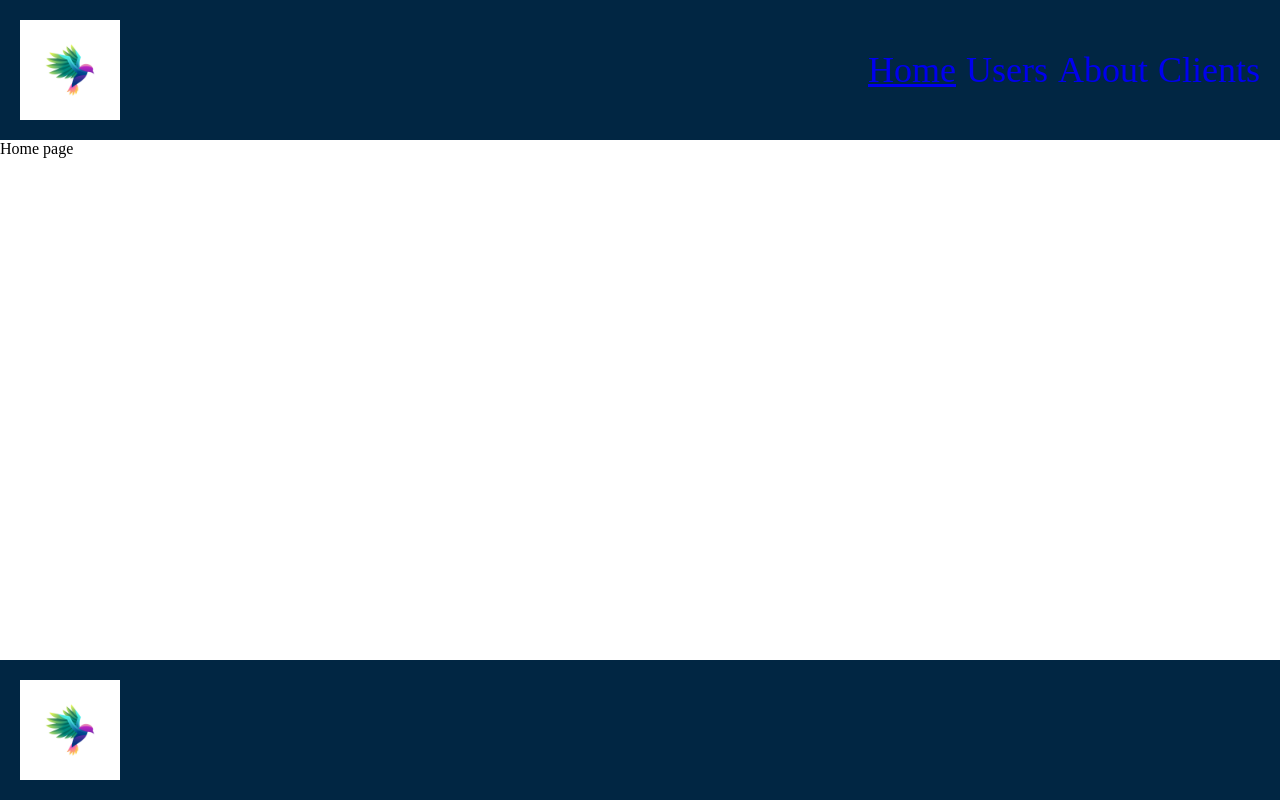
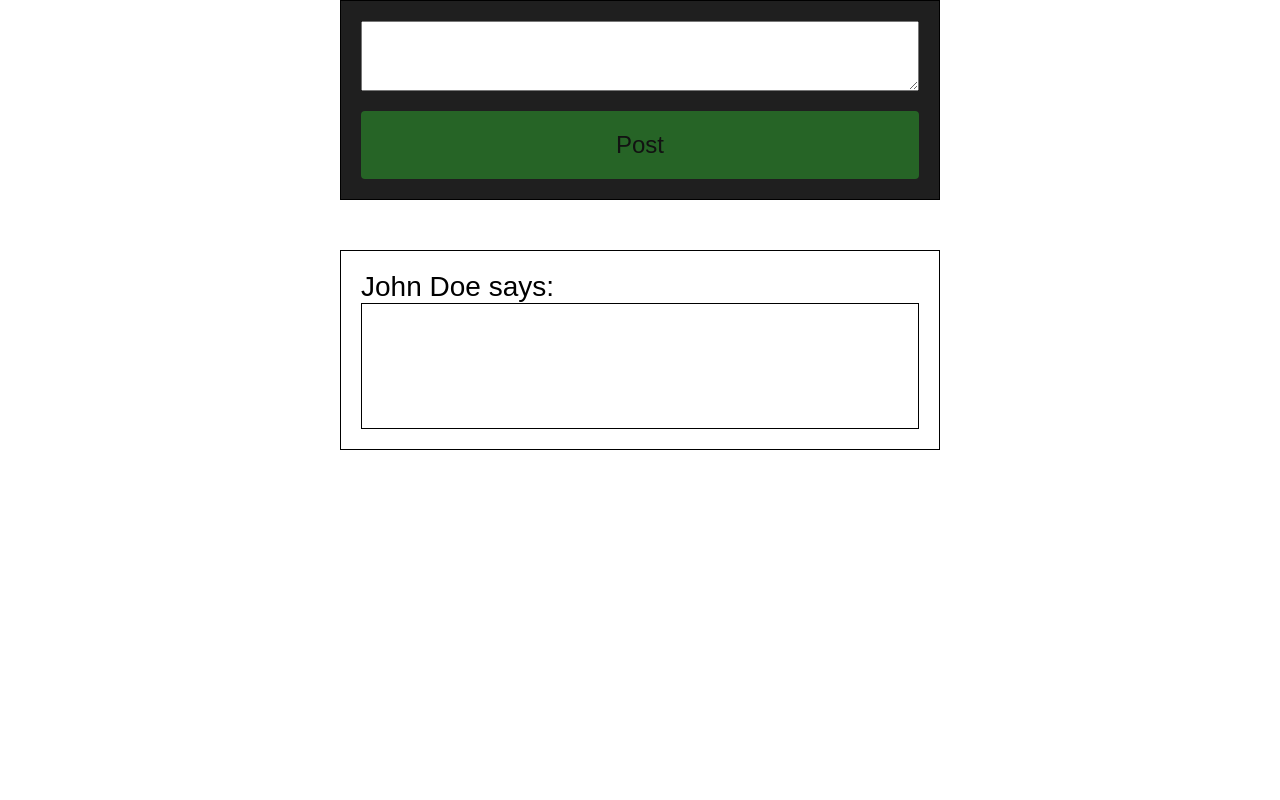
Before and after one commit to Bergwolf4880/TS-Lessons, a React (Create React App) app: page / in a window 1280 px wide. Built offline with nearby package versions, Linux system fonts and the light colour scheme.

Commit message:
проблема с получением контекста

```diff
--- a/src/App.tsx
+++ b/src/App.tsx
@@ -7,16 +7,17 @@ import GlobalStyles from 'styles/GlobalStyles';
 // import Lesson10 from 'lessons/Lesson10/Lesson10';
 // import Lesson11 from 'lessons/Lesson11/Lesson11';
 // import Lesson12 from 'lessons/Lesson12/Lesson12'
-import Layout from 'components/Layout/Layout';
+// import Layout from 'components/Layout/Layout';
 import { BrowserRouter, Route, Routes } from 'react-router-dom';
-import About from 'pages/About/About';
-import Home from 'pages/Home/Home';
-import Users from 'pages/Users/Users';
-import Clients from 'pages/Clients/Clients';
-import Microsoft from 'pages/Clients/components/Microsoft/MIcrosoft';
-import Apple from 'pages/Clients/components/Apple/Apple';
-import Google from 'pages/Clients/components/Google/Google';
-import Lesson14 from 'lessons/Lesson14/Lesson14';
+import Homework14 from 'homeworks/Homework14/Homework14'
+// import About from 'pages/About/About';
+// import Home from 'pages/Home/Home';
+// import Users from 'pages/Users/Users';
+// import Clients from 'pages/Clients/Clients';
+// import Microsoft from 'pages/Clients/components/Microsoft/MIcrosoft';
+// import Apple from 'pages/Clients/components/Apple/Apple';
+// import Google from 'pages/Clients/components/Google/Google';
+// import Lesson14 from 'lessons/Lesson14/Lesson14';
 
 //HW
 // import ProfileCard from './components/ProfileCard/ProfileCard';
@@ -32,8 +33,9 @@ function App() {
   return (
     <BrowserRouter>
       <GlobalStyles />
+      <Homework14 />
       {/* Homework & Lesson 13 */}
-      <Layout>
+      {/* <Layout>
         <Routes>
           <Route path="/" element={<Home />} />
           <Route path="/about" element={<About />} />
@@ -44,7 +46,7 @@ function App() {
           <Route path="/clients/apple" element={<Apple />} />
           <Route path="*" element="Page not found" />
         </Routes>
-      </Layout>
+      </Layout> */}
       {/* <Lesson14 /> */}
       {/* <Lesson12 /> */}
       {/* <Homework11 /> */}
--- a/src/components/Button/styles.ts
+++ b/src/components/Button/styles.ts
@@ -11,8 +11,9 @@ export const ButtonComponent = styled.button<ButtonComponentProps>`
   border: none;
   border-radius: 4px;
   padding: 20px;
-  background: ${({ disabled }) => (disabled ? '#DBDED5' :
-  'rgb(255, 255, 255, 0.3)')};
+  background: limegreen;
+  /* background: ${({ disabled }) => (disabled ? '#DBDED5' :
+  'rgb(255, 255, 255, 0.3)')}; */
   backdrop-filter: blur(10px);
   font-size: 24px;
   font-family: Arial, Helvetica, sans-serif;
--- /dev/null
+++ b/src/homeworks/Homework14/Homework14.tsx
@@ -0,0 +1,14 @@
+import BlogManagement from './components/BlogManagement/BlogManagement';
+import Card from './components/Card/Card';
+import { HomeworkWrapper } from './styles';
+
+function Homework14() {
+  return (
+    <HomeworkWrapper>
+      <BlogManagement />
+      <Card></Card>
+    </HomeworkWrapper>
+  );
+}
+
+export default Homework14;
--- /dev/null
+++ b/src/homeworks/Homework14/components/BlogManagement/BlogManagement.tsx
@@ -0,0 +1,40 @@
+import { createContext, useState } from 'react';
+import { BlogManagementComponent, TextArea } from './styles';
+import Button from 'components/Button/Button';
+import { MessageType } from './types';
+
+export const MessageContext = createContext({
+  userInput: '',
+});
+
+function BlogManagement() {
+  const [message, setMessage] = useState({
+    userInput: '',
+  });
+
+  const [postedMessage, setPostedMessage] = useState<MessageType>({
+    userInput: '',
+  });
+
+  const handlePost = () => {
+    setPostedMessage(message);
+  };
+  console.log('message.userInput', message.userInput)
+  console.log('postedMessage.userInput',postedMessage.userInput)
+  return (
+    <MessageContext.Provider value={postedMessage}>
+      <BlogManagementComponent>
+        <TextArea
+          onChange={event => setMessage({ userInput: event.target.value })}
+          value={message.userInput}
+        />
+        <Button
+          name="Post"
+          onButtonClick={handlePost}
+        />
+      </BlogManagementComponent>
+    </MessageContext.Provider>
+  );
+}
+
+export default BlogManagement;
--- /dev/null
+++ b/src/homeworks/Homework14/components/BlogManagement/styles.ts
@@ -0,0 +1,19 @@
+import styled from '@emotion/styled'
+
+export const BlogManagementComponent = styled.div`
+display: flex;
+flex-direction: column;
+justify-content: center;
+gap: 20px;
+width: 600px;
+height: 200px;
+padding:20px;
+border: solid 1px black;
+background: #1f1f1f;
+`
+
+export const TextArea = styled.textarea`
+width: 100%;
+height: 100%;
+font-size: 24px;
+`
--- /dev/null
+++ b/src/homeworks/Homework14/components/BlogManagement/types.ts
@@ -0,0 +1,3 @@
+export interface MessageType{
+    userInput : string
+}
--- /dev/null
+++ b/src/homeworks/Homework14/components/Card/Card.tsx
@@ -0,0 +1,16 @@
+import Message from '../Message/Message'
+import { CardWrapper, NameContainer } from './styles'
+
+function Card() {
+
+    return (
+        <CardWrapper>
+            <NameContainer>
+                John Doe says:
+            </NameContainer>
+        <Message />
+        </CardWrapper>
+    )
+}
+
+export default Card;
--- /dev/null
+++ b/src/homeworks/Homework14/components/Card/styles.ts
@@ -0,0 +1,17 @@
+import styled from '@emotion/styled'
+
+export const CardWrapper = styled.div`
+display: flex;
+flex-direction: column;
+width: 600px;
+height: 200px;
+font-size: 24px;
+border: solid 1px black;
+padding: 20px;
+
+`
+export const NameContainer = styled.div`
+font-family: Arial, Helvetica, sans-serif;
+font-size: 28px;
+
+`
--- /dev/null
+++ b/src/homeworks/Homework14/components/Message/Message.tsx
@@ -0,0 +1,15 @@
+import { useContext } from 'react';
+import { DataItem, MessageContainer } from './styles';
+import { MessageContext } from '../BlogManagement/BlogManagement';
+
+function Message() {
+  const postedMessage = useContext(MessageContext);
+  console.log('msg' + postedMessage.userInput);
+  return (
+    <MessageContainer>
+      <DataItem>{postedMessage.userInput}</DataItem>
+    </MessageContainer>
+  );
+}
+
+export default Message;
--- /dev/null
+++ b/src/homeworks/Homework14/components/Message/styles.ts
@@ -0,0 +1,12 @@
+import styled from '@emotion/styled'
+
+export const MessageContainer = styled.div`
+font-size: 28px;
+font-family: Arial, Helvetica, sans-serif;
+border: solid 1px black;
+height:100%;
+`
+export const DataItem = styled.div`
+ font-size: 20px;
+ color: #E87641;
+`
--- /dev/null
+++ b/src/homeworks/Homework14/styles.ts
@@ -0,0 +1,10 @@
+import styled from '@emotion/styled'
+
+export const HomeworkWrapper = styled.div`
+display: flex;
+flex-direction: column;
+justify-content: center;
+align-items: center;
+gap:50px;
+
+`
```
